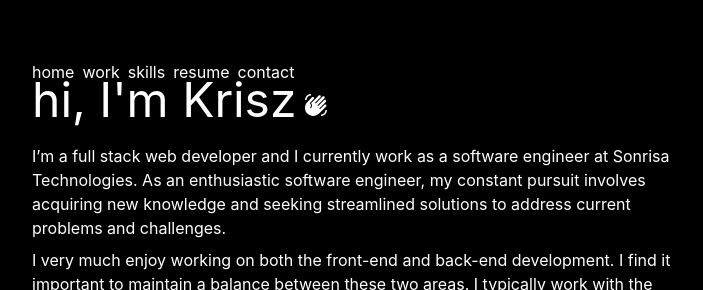
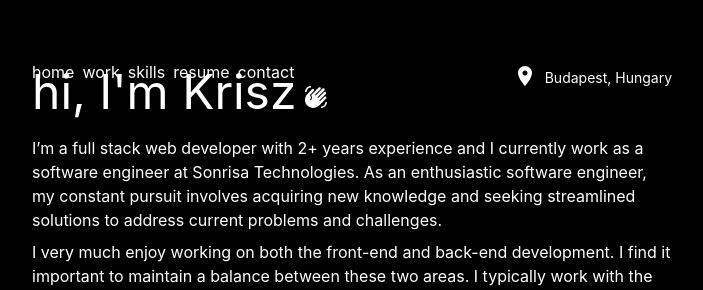
Before and after one commit to bartaliskrisztian/bartaliskrisztian, a React (Create React App) app: page / in a window 1280 px wide. Shown: the top 290 px of the page, without its empty margins (288-991 px from the left). Built offline with nearby package versions, Linux system fonts and the light colour scheme.

Commit message:
random changes

```diff
--- a/package.json
+++ b/package.json
@@ -1,6 +1,6 @@
 {
   "name": "bartaliskrisztian",
-  "homepage": "https://bartaliskrisztian.github.io/bartaliskrisztian",
+  "homepage": "https://bartaliskrisztian.github.io",
   "version": "0.1.0",
   "private": true,
   "dependencies": {
--- a/src/components/header.tsx
+++ b/src/components/header.tsx
@@ -1,4 +1,4 @@
-import { Typography } from "@mui/material";
+import { Typography, useMediaQuery, useTheme } from "@mui/material";
 import AppBar from "@mui/material/AppBar/AppBar";
 import Box from "@mui/material/Box/Box";
 import Toolbar from "@mui/material/Toolbar/Toolbar";
@@ -14,7 +14,8 @@ const styles = {
     position: 'fixed',
     top: 0,
     transition: 'background-color 1s ease',
-    zIndex: 1000,
+    zIndex: 9000,
+   '-webkit-transform': 'translate3d(0, 0, 0)',
   },
   linkWrapper: {
     pr: 1,
@@ -30,15 +31,20 @@ const styles = {
 
 export const Header = () => {
   const { scrollPosition } = useWindowPosition();
+  const theme = useTheme();
+  const isMobileView = useMediaQuery(() => theme.breakpoints.down('sm'));
   const rootSx = useMemo(() => ({
     ...styles.root,
+    ...(isMobileView ? {
+      position: 'initial',
+    } : {}),
     backgroundColor: scrollPosition > 30 ? 'rgba(1, 1, 1, 0.9)' : 'transparent',
-  }), [scrollPosition]);
+  }), [isMobileView, scrollPosition]);
 
   return (
     <Fade>
       <Box sx={rootSx}>
-        <AppBar position="static" sx={{ backgroundColor: 'inherit', pt: 2 }}>
+        <AppBar position="static" sx={{ backgroundColor: 'inherit', pt: { xs: 0, md: 2 } }}>
           <Toolbar variant="dense" sx={{ padding: '0 !important' }}>
             <Typography sx={styles.linkWrapper}>
               <HashLink smooth to="#home" style={styles.link}>
--- a/src/components/home.tsx
+++ b/src/components/home.tsx
@@ -1,6 +1,7 @@
 import Grid from "@mui/material/Grid/Grid";
 import Typography from "@mui/material/Typography/Typography";
 import WavingHandIcon from '@mui/icons-material/WavingHand';
+import PlaceIcon from '@mui/icons-material/Place';
 import Image1 from '../assets/images/home/bartalis-krisztian-1.jpg';
 import Image2 from '../assets/images/home/bartalis-krisztian-2.jpg';
 import Image3 from '../assets/images/home/bartalis-krisztian-3.jpg';
@@ -20,14 +21,20 @@ const styles = {
 
 export const Home = () => (
   <Fade>
-    <Grid pt={5} width="100%" id="home">
-      <Typography variant="h3" sx={{ color: 'text.primary' }}>
-        hi, I'm Krisz
-        <WavingHandIcon sx={{ px: 1 }} />
-      </Typography>
+    <Grid pt={{ xs: 1, md: 4 }} width="100%" id="home">
+      <Grid container direction={{ xs: 'column', md: 'row' }} justifyContent="space-between">
+        <Typography variant="h3" sx={{ color: 'text.primary', pb: { xs: 2, md: 0 }, m: { xs: 'auto', md: 0 } }}>
+          hi, I'm Krisz
+          <WavingHandIcon sx={{ px: 1 }} />
+        </Typography>
+        <Typography variant="body2" sx={{ color: 'text.primary', m: { xs: 'auto', md: 0 } }}>
+          <PlaceIcon sx={{ pr: 1, verticalAlign: 'bottom' }} />
+          Budapest, Hungary
+        </Typography>
+      </Grid>
       <Grid pt={2}>
         <Typography sx={{ color: 'text.primary' }}>
-          I’m a full stack web developer and I currently work as a software engineer at Sonrisa Technologies.
+          I’m a full stack web developer with 2+ years experience and I currently work as a software engineer at Sonrisa Technologies.
           As an enthusiastic software engineer, my constant pursuit involves acquiring new knowledge and seeking
           streamlined solutions to address current problems and challenges.
         </Typography>
@@ -37,7 +44,7 @@ export const Home = () => (
           to exploring new things. I understand that mastering various programming techniques and methodologies is
           more crucial than delving into the details of specific technologies. Programming is a hobby for me, and I
           greatly enjoy it. However, it is equally important for me to work in a friendly environment where I can
-          continually improve and, at the same time.
+          continually improve.
         </Typography>
       </Grid>
       <Grid container flexDirection="row" columnSpacing={1} rowSpacing={1} pt={3}>
--- a/src/components/project-card.tsx
+++ b/src/components/project-card.tsx
@@ -48,7 +48,7 @@ export const ProjectCard = ({ imageUrl, url, name }: IProjectCard) => {
     <Grid container item sx={styles.root}>
       <img src={imageUrl} alt="" style={styles.image} />
       <Typography variant="body1" sx={{ width: '100%', textAlign: 'center' }}>
-        <Link href={url} sx={styles.button}>
+        <Link href={url} target="_blank" sx={styles.button}>
           check out
           <ArrowForwardIcon sx={styles.icon} />
           {name}
```
